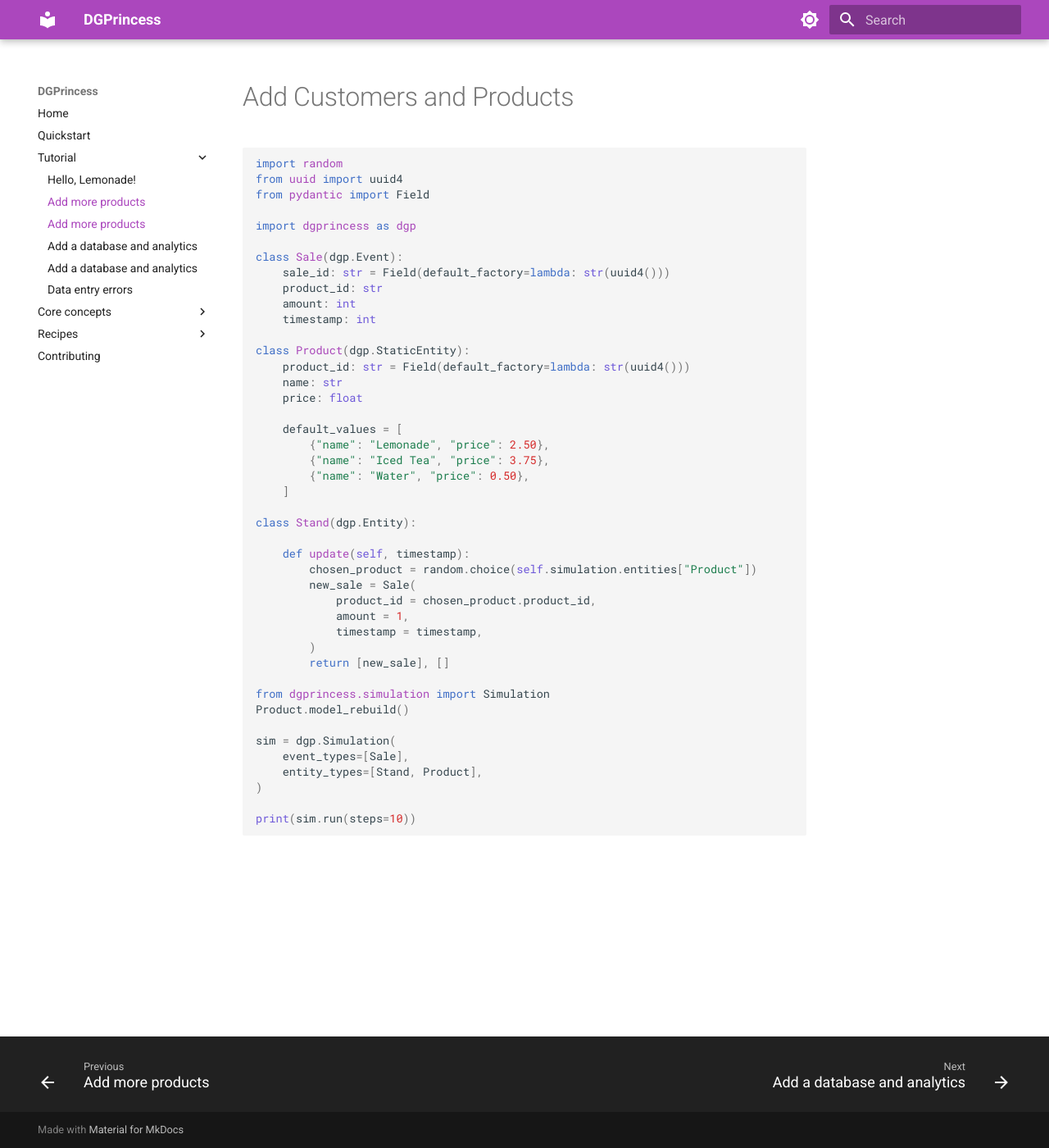
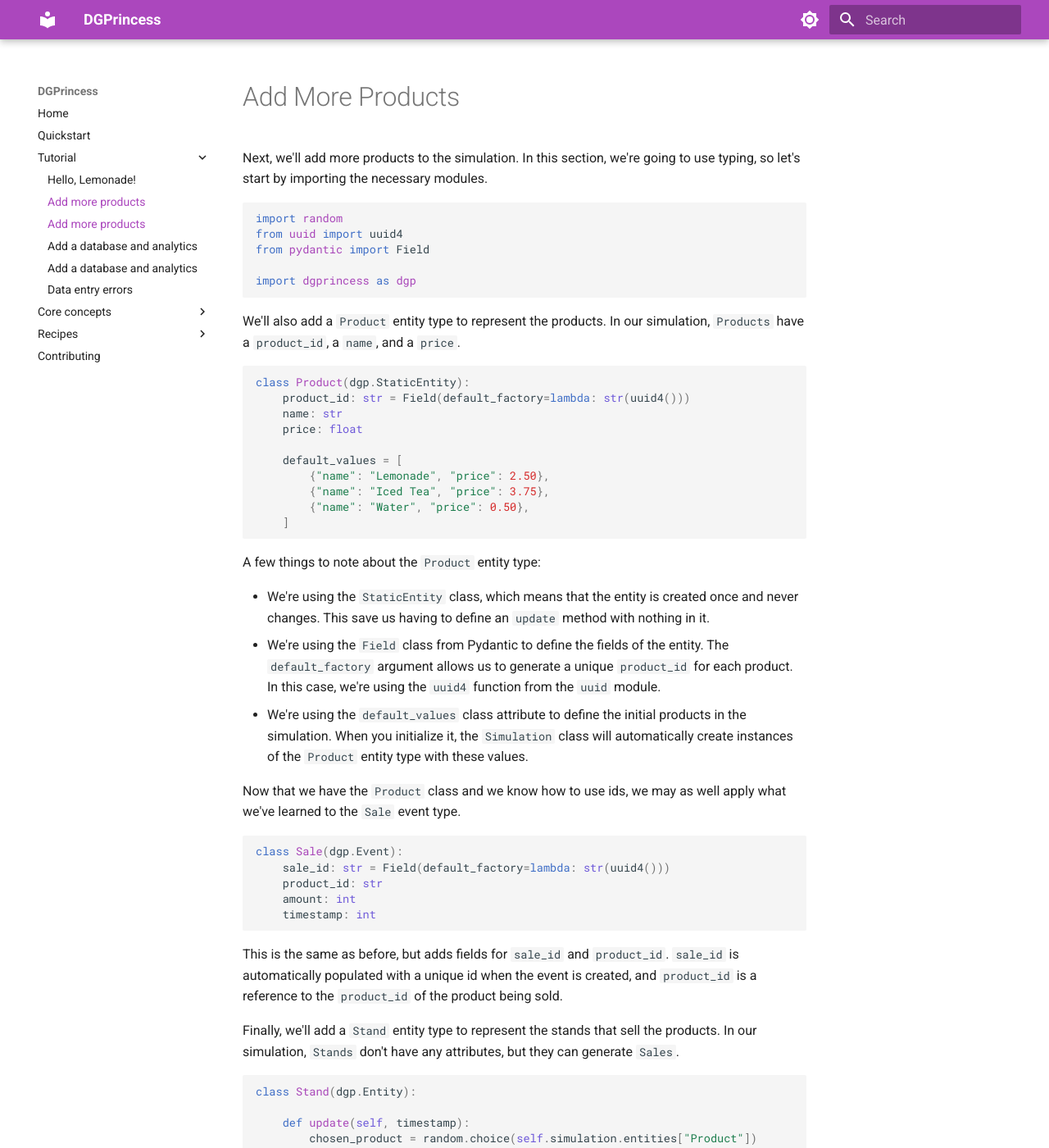
Before and after one commit to abegong/dgpinata, an MkDocs documentation site: the page built from docs/docs/tutorial/add-products.md, in a window 1280 px wide and 1400 px high. Shown: the whole window at 82% size. Built offline with MkDocs 1.6.1 and Material for MkDocs 9.7.7, drawn with Linux system fonts in a browser that asks for light colours.

Commit message:
Add text to add-products

````diff
--- a/docs/docs/tutorial/add-products.md
+++ b/docs/docs/tutorial/add-products.md
@@ -1,4 +1,6 @@
-# Add Customers and Products
+# Add More Products
+
+Next, we'll add more products to the simulation. In this section, we're going to use typing, so let's start by importing the necessary modules.
 
 ```python
 import random
@@ -6,13 +8,11 @@ from uuid import uuid4
 from pydantic import Field
 
 import dgprincess as dgp
+```
 
-class Sale(dgp.Event):
-    sale_id: str = Field(default_factory=lambda: str(uuid4()))
-    product_id: str
-    amount: int
-    timestamp: int
+We'll also add a `Product` entity type to represent the products. In our simulation, `Products` have a `product_id`, a `name`, and a `price`.
 
+```python
 class Product(dgp.StaticEntity):
     product_id: str = Field(default_factory=lambda: str(uuid4()))
     name: str
@@ -23,7 +23,29 @@ class Product(dgp.StaticEntity):
         {"name": "Iced Tea", "price": 3.75},
         {"name": "Water", "price": 0.50},
     ]
+```
 
+A few things to note about the `Product` entity type:
+
+* We're using the `StaticEntity` class, which means that the entity is created once and never changes. This save us having to define an `update` method with nothing in it.
+* We're using the `Field` class from Pydantic to define the fields of the entity. The `default_factory` argument allows us to generate a unique `product_id` for each product. In this case, we're using the `uuid4` function from the `uuid` module.
+* We're using the `default_values` class attribute to define the initial products in the simulation. When you initialize it, the `Simulation` class will automatically create instances of the `Product` entity type with these values.
+
+Now that we have the `Product` class and we know how to use ids, we may as well apply what we've learned to the `Sale` event type.
+
+```python
+class Sale(dgp.Event):
+    sale_id: str = Field(default_factory=lambda: str(uuid4()))
+    product_id: str
+    amount: int
+    timestamp: int
+```
+
+This is the same as before, but adds fields for `sale_id` and `product_id`. `sale_id` is automatically populated with a unique id when the event is created, and `product_id` is a reference to the `product_id` of the product being sold.
+
+Finally, we'll add a `Stand` entity type to represent the stands that sell the products. In our simulation, `Stands` don't have any attributes, but they can generate `Sales`.
+
+```python
 class Stand(dgp.Entity):
 
     def update(self, timestamp):
@@ -34,10 +56,14 @@ class Stand(dgp.Entity):
             timestamp = timestamp,
         )
         return [new_sale], []
+```
 
+```python
 from dgprincess.simulation import Simulation
 Product.model_rebuild()
+```
 
+```python
 sim = dgp.Simulation(
     event_types=[Sale],
     entity_types=[Stand, Product],
--- a/requirements.txt
+++ b/requirements.txt
@@ -1,4 +1,5 @@
 faker
 mkdocs
+mkdocs-material
 pydantic
 pytest
````
